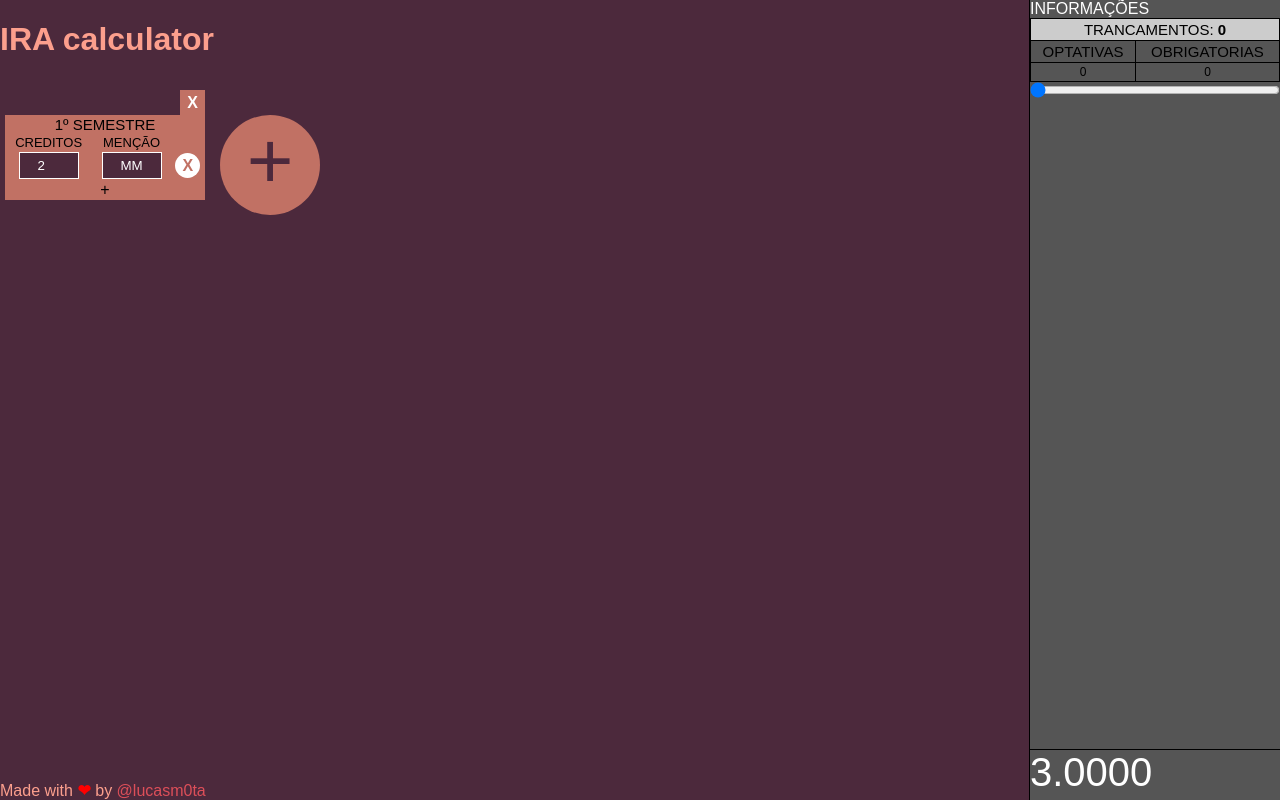
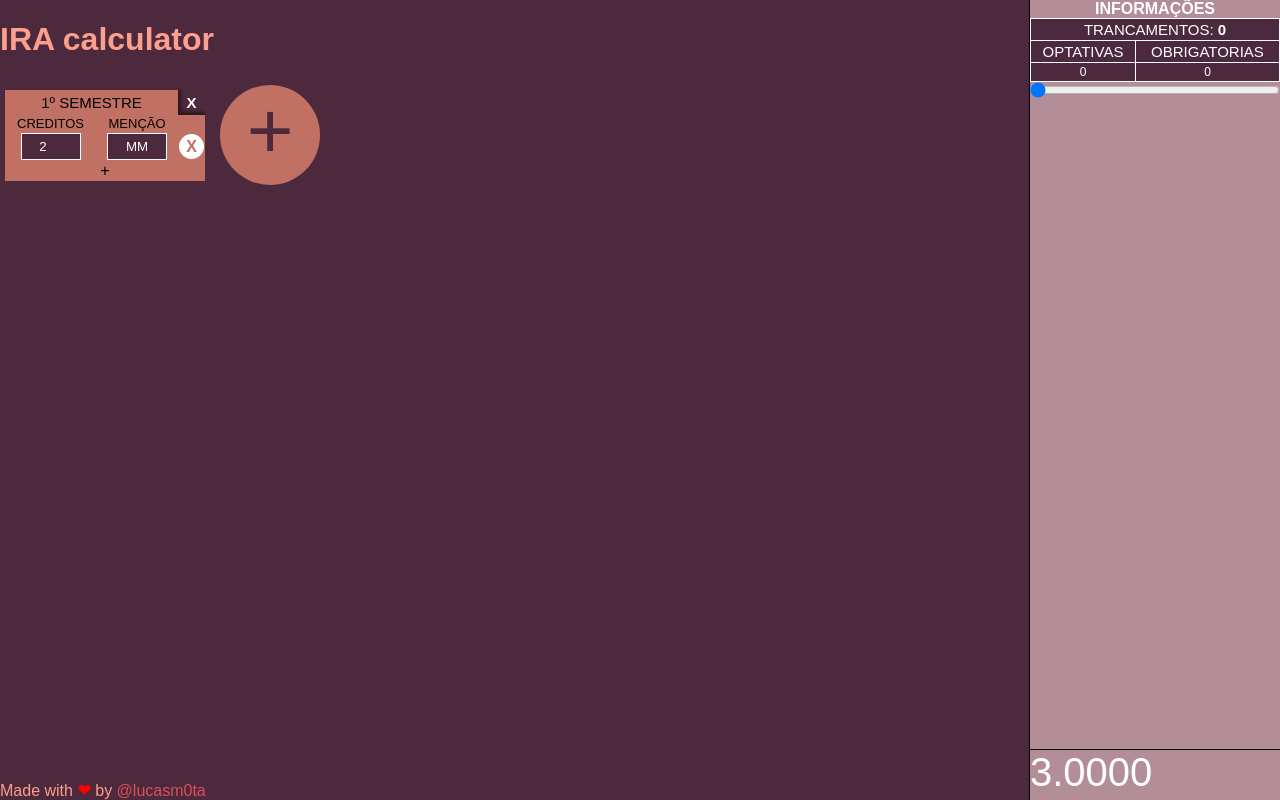
Before and after one commit to lucasm0ta/IRAcalculator, a plain HTML site: page index.html in a window 1280 px wide. Drawn offline with nearby package versions, Linux system fonts and the light colour scheme.

Commit message:
New colors and fix 'trancamentos'

```diff
--- a/index.html
+++ b/index.html
@@ -10,10 +10,12 @@
             <div id="top"><h1> IRA calculator</h1></div>
             <div id="sem_cont">
                 <div class="sem_wrap">
-                    <div class="del_s">X</div>
                     <table class="semester">
                         <thead>
-                            <tr><td class="nth_sem" colspan="3">1º Semestre</td></tr>
+                            <tr>
+                                <td class="nth_sem" colspan="2">1º Semestre</td>
+                                <td class="del_s">X</td>
+                            </tr>
                             <tr class="sem_data">
                                 <td>Creditos</td>
                                 <td>Menção</td>
@@ -42,7 +44,7 @@
             <div id="slider_cont">
                 <table id="trancamentos">
                     <thead>
-                        <tr style="background-color:#ccc">
+                        <tr>
                             <td colspan="2">Trancamentos: <b id="t_tr">0</b></td>
                         </tr>
                         <tr>
--- a/js/IRA.js
+++ b/js/IRA.js
@@ -26,7 +26,7 @@ function start() {
         $(this).before(row);
     });
     $('#add_semester').click( function () {
-        $(this).before('<div class="sem_wrap"><div class="del_s">X</div><table class="semester"><thead><tr><td class="nth_sem" colspan="3">' + ($('.semester').length+1) + 'º Semestre</td></tr><tr class="sem_data"><td>Creditos</td><td>Menção</td></tr><tbody>' + row + '<tr class="add_row"><td colspan="3"><div>+</div></td></tr></tbody></table></div>');
+        $(this).before('<div class="sem_wrap"><table class="semester"><thead><tr><td class="nth_sem" colspan="2">' + ($('.semester').length+1) + 'º Semestre</td><td class="del_s">X</td></tr><tr class="sem_data"><td>Creditos</td><td>Menção</td></tr><tbody>' + row + '<tr class="add_row"><td colspan="3"><div>+</div></td></tr></tbody></table></div>');
     });
     //delete paper
     $(document).on('click', '.del_p', function () {
@@ -34,7 +34,7 @@ function start() {
     });
     //delete semester
     $(document).on('click', '.del_s', function () {
-        $(this).parent().remove();
+        $(this).parent().parent().parent().remove();
     });
 
 
@@ -113,9 +113,9 @@ function calculate() {
     document.getElementById("slider").max = tran;
     $('#t_tr').html(tran);
     DTb = $('#slider').val();
-    $('#t_opt').html(DTb);
+    $('#t_ob').html(DTb);
     DTp = tran - DTb;
-    $('#t_ob').html(DTp);
+    $('#t_opt').html(DTp);
 
     console.log(DTb + " " + DC + " " + sumUp + " " + sumDown);
     if (sumDown > 0) {
--- a/layout.css
+++ b/layout.css
@@ -38,7 +38,7 @@ td {
     background-color: #c17164;
     float: left;
     margin-top: 25px;
-    margin: 35px 10px 5px 10px;
+    margin: 5px 10px;
     font-size: 80px;
     text-align: center;
     border-radius: 50px;
@@ -112,14 +112,12 @@ table input {
     width: 19%;
     float: right;
     height: 100%;
-    background-color: #555;
+    background-color: #b38d97;
     border-left: 1px solid black;
     position: relative;
 }
 .del_s{
-    background-color: #c17164;
-    line-height: 25px;
-    display: inline-block;
+    background-color: #4c293c;
     vertical-align: middle;
     text-align: center;
     width: 25px;
@@ -127,11 +125,13 @@ table input {
     font-weight: bolder;
     color:white;
     cursor:default;
-    float: right;
-    clear: both;
+    -webkit-box-shadow: inset 3px -3px 3px 0px rgba(0,0,0,0.44);
+    -moz-box-shadow: inset 3px -3px 3px 0px rgba(0,0,0,0.44);
+    box-shadow: inset 3px -3px 3px 0px rgba(0,0,0,0.44);
 }
 .del_s:hover{
     color: #4c293c;
+    background-color: #c17164;
 }
 .del_p {
     line-height: 25px;
@@ -158,6 +158,9 @@ a:hover {
 }
 #info{
     color: white;
+    text-align: center;
+    font-weight: bold;
+
 }
 #bottom_cont{
     position: fixed;
@@ -172,12 +175,15 @@ a:hover {
 #trancamentos{
     width: 250px;
     font-size: 12px;
+    color: white;
     text-decoration: none;
-    border-collapse:collapse
+    border-collapse:collapse;
+    background-color: #4c293c;
+    border-color: white;
 }
 #trancamentos td{
     padding: 2px;
-    border: 1px solid black;
+    border: 1px solid white;
 }
 #slider_cont{
     float: left;
```
